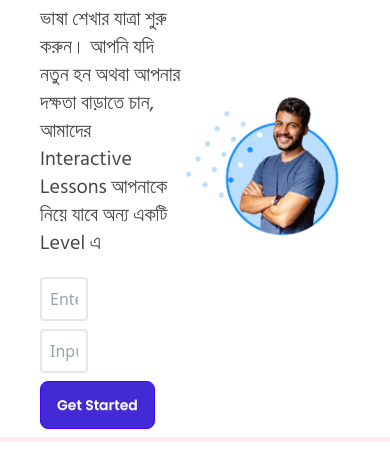
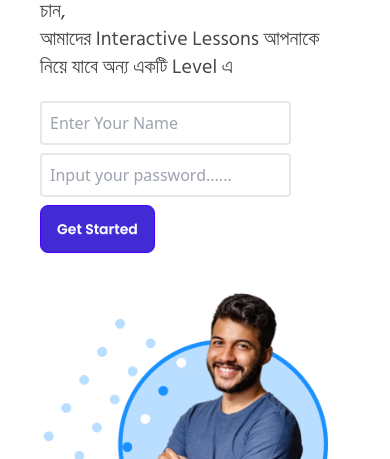
Before and after one commit to riad277/assingment6, a plain HTML site: page index.html in a window 390 px wide. Shown: the part 167-626 px from the top of the page. Drawn offline with nearby package versions, Linux system fonts and the light colour scheme; no server answers; a web font is replaced by a local one.

Commit message:
responsive

```diff
--- a/index.html
+++ b/index.html
@@ -61,16 +61,16 @@ html{
 
     <header class="mx-10 mt-5">
 
-        <section id="banner" class="mt-14 flex items-center ">
+        <section id="banner" class="mt-14 md:flex items-center ">
             <div>
                 <h1 class="text-3xl poppins font-bold mb-4"><span class="text-[#00BCFF] poppins">English</span> is Easy!!</h1>
                 <p class="text-[#18181B] hindSiliguri opacity-80 mb-3 text-xl">আজ থেকেই আপনার ভাষা শেখার যাত্রা শুরু করুন। আপনি যদি নতুন হন অথবা  আপনার দক্ষতা বাড়াতে চান,<br> আমাদের Interactive Lessons আপনাকে নিয়ে যাবে অন্য একটি Level এ</p>
 
                 <div>
-                    <input  id="name" class="border-2 rounded p-2 mt-2 w-1/3" placeholder="Enter Your Name" type="text">
+                    <input  id="name" class="border-2 rounded p-2 mt-2 md:w-1/3" placeholder="Enter Your Name" type="text">
                 </div>
                 <div>
-                    <input   class="border-2 p-2 mt-2 w-1/3 rounded" placeholder="Input your password......" type="password" name="" id="password" >
+                    <input   class="border-2 p-2 mt-2 md:w-1/3 rounded" placeholder="Input your password......" type="password" name="" id="password" >
                 </div>
                 <button id="start-btn" class="btn btn-primary poppins my-2 text-white px-4 bg-[#422AD5]">Get Started</button>
             </div>
@@ -175,7 +175,7 @@ html{
 
 
     <hr class="mb-10 border-2 border-[#FFEBEB]">
-    <footer class="mx-10 mb-10">
+    <footer class="mx-10 mb-10 ">
 
 
         <div class="flex justify-between items-end">
```
